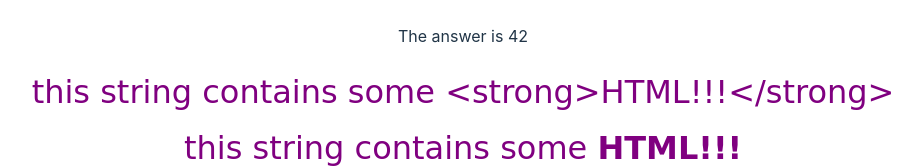
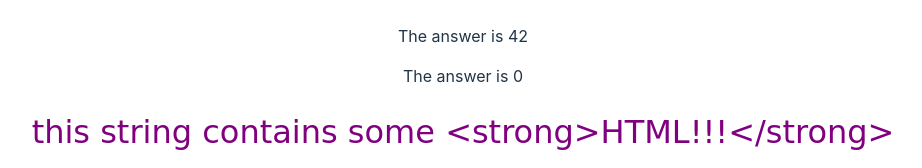
Before and after one commit to aktuehr/hello-svelte, a Svelte app in the folder myapp/: page / in a window 1280 px wide. Shown: the part 527-695 px from the top of the page, without its empty margins (177-1099 px from the left). Built offline with nearby package versions, Linux system fonts and the light colour scheme.

Commit message:
tutorial: Default values

```diff
--- a/myapp/src/App.svelte
+++ b/myapp/src/App.svelte
@@ -29,6 +29,7 @@
 <img {src} alt="{name} dances." />
 <p>This is a paragraph.</p>
 <Nested answer={42} />
+<Nested />
 <p>{string}</p>
 <p>{@html string}</p>
 <button on:click={incrementCount}>
--- a/myapp/src/Nested.svelte
+++ b/myapp/src/Nested.svelte
@@ -1,5 +1,5 @@
 <script>
-  export let answer;
+  export let answer = 0;
 </script>
 
 <p>The answer is {answer}</p>
```
